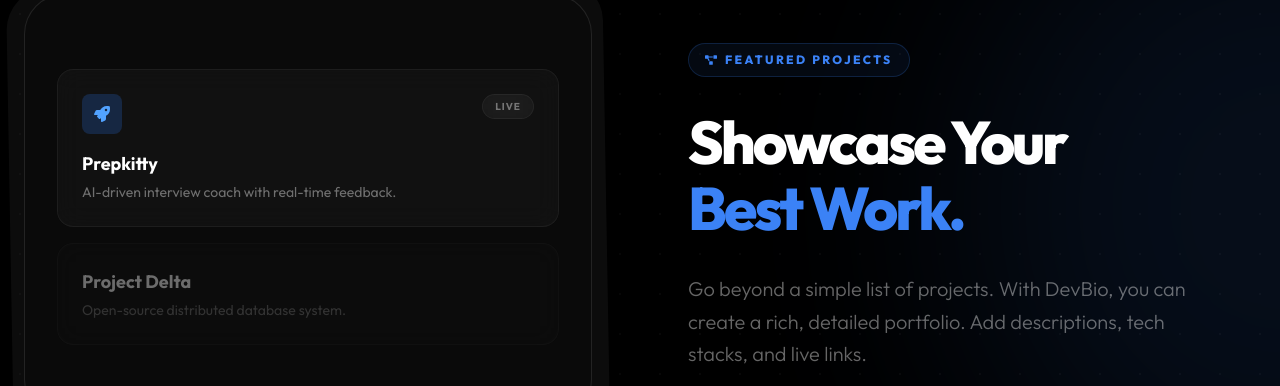
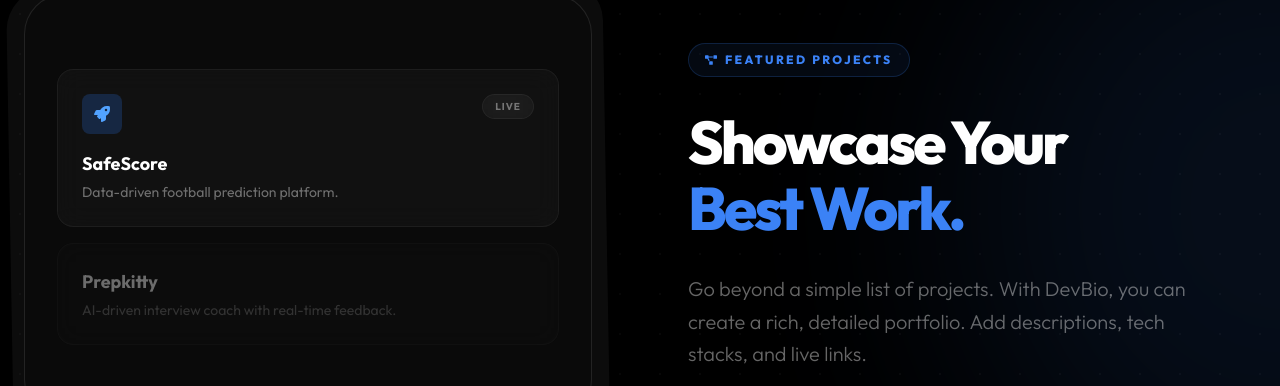
Before and after one commit to devtofunmi/devbio, a Next.js app: page / in a window 1280 px wide. Shown: the part 1806-2192 px from the top of the page. Built offline with nearby package versions, Linux system fonts and the light colour scheme; no server answers.

Commit message:
update..

```diff
--- a/components/landingpage/Features.tsx
+++ b/components/landingpage/Features.tsx
@@ -124,12 +124,12 @@ const Features: React.FC = () => {
                 </div>
                 <div className="px-3 py-1 glass rounded-full text-[10px] text-white/40 font-bold uppercase tracking-widest">Live</div>
               </div>
+              <h4 className="text-lg font-bold text-white mb-1">SafeScore</h4>
+              <p className="text-sm text-white/40">Data-driven football prediction platform.</p>
+            </div>
+            <div className="p-6 glass rounded-2xl border-white/10 opacity-40">
               <h4 className="text-lg font-bold text-white mb-1">Prepkitty</h4>
               <p className="text-sm text-white/40">AI-driven interview coach with real-time feedback.</p>
-            </div>
-            <div className="p-6 glass rounded-2xl border-white/10 opacity-40">
-              <h4 className="text-lg font-bold text-white mb-1">Project Delta</h4>
-              <p className="text-sm text-white/40">Open-source distributed database system.</p>
             </div>
           </div>
         </FeatureBlock>
```
